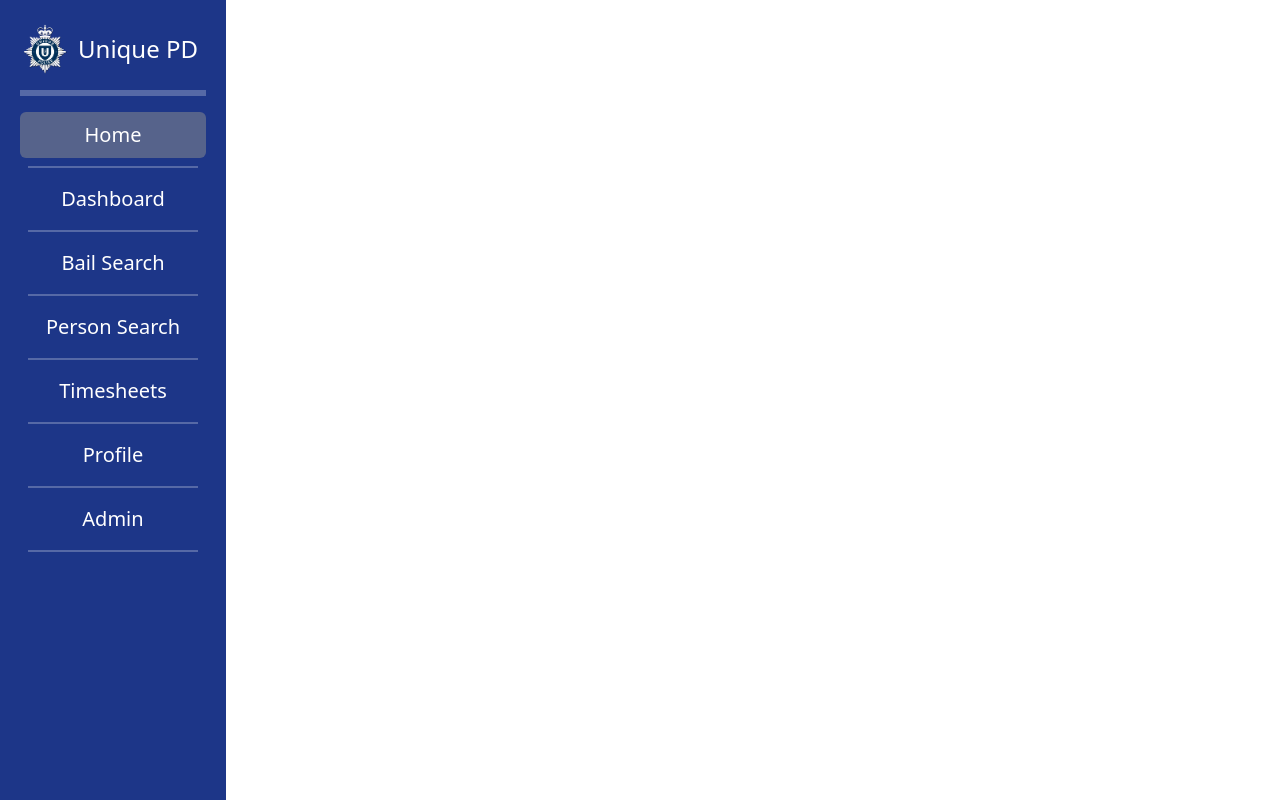
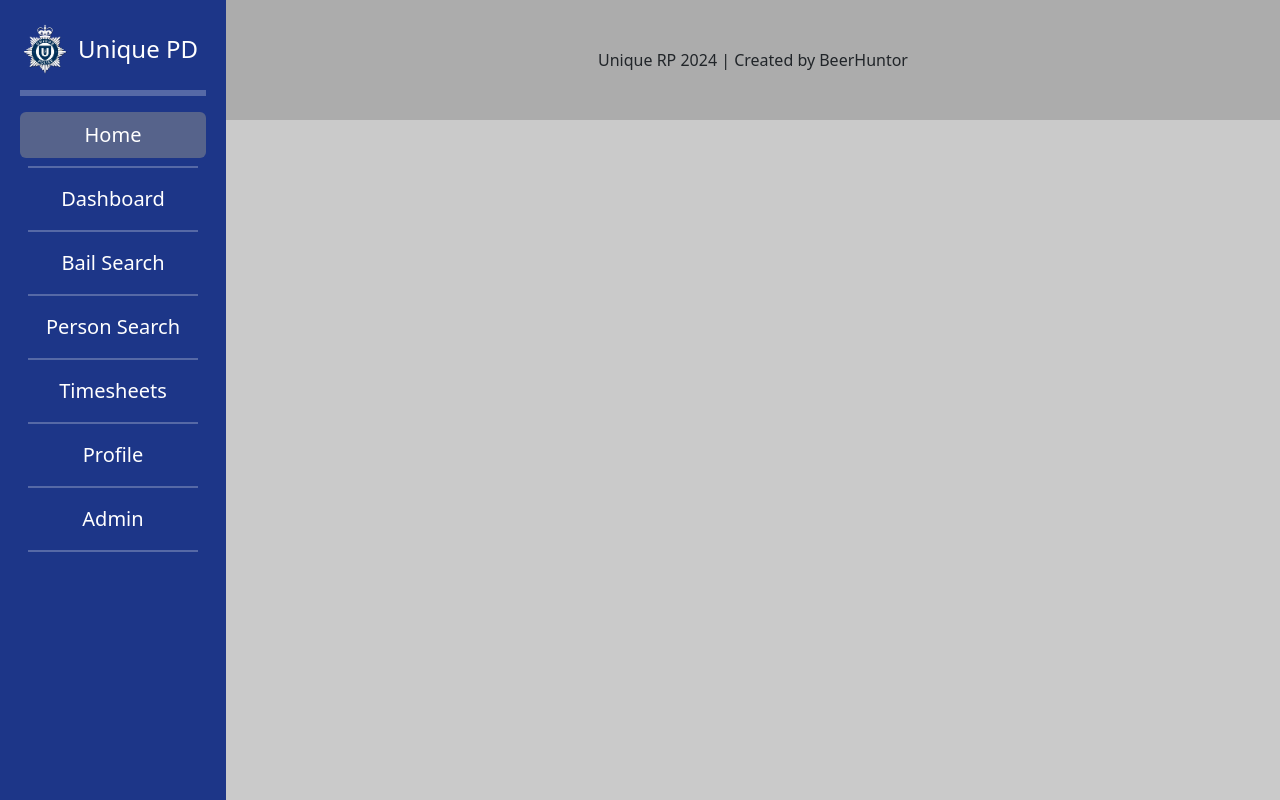
Before and after one commit to BeerHuntor/bail-app, a Python web app: template templates/base-sidebar.html in a window 1280 px wide. Run offline with Jinja, Linux system fonts and the light colour scheme; the template is opened without the code that fills it, so the values that code supplies are empty; some web fonts are replaced.

Commit message:
added rudimentary footer

```diff
--- a/static/styles/base-sidebar.css
+++ b/static/styles/base-sidebar.css
@@ -1,3 +1,7 @@
+body {
+    background-color: #cacaca;
+}
+
 .divider {
     border: 3px solid white;
     display: flex;
@@ -26,3 +30,8 @@
 .navbar-brand {
     justify-content: center;
 }
+
+.footer {
+    background-color: #acacac;
+
+}
--- a/templates/base-sidebar.html
+++ b/templates/base-sidebar.html
@@ -14,15 +14,12 @@
 
 
     <title>{% block pagetitle %}{% endblock pagetitle %} | Unique PD</title>
-    <style>
-        .nav-pills {
-            width: 100%;
-        }
-    </style>
+
 </head>
 <body>
     <div class="container-fluid">
         <div class="row">
+            <!--SIDEBAR NAVIGATION-->
             <div class="col-auto min-vh-100 nav-bg">
                 <div class="pt-4 pb-1 px-2">
                     <a class="navbar-brand d-flex align-items-center" href="">
@@ -62,10 +59,14 @@
                     </ul>
                 </div>
             </div>
-            <div class="col-auto">
+            <!--MAIN CONTENT-->
+            <div class="col">
                 {% block content %}
 
                 {% endblock content %}
+                <div class="row align-self-end footer">
+                    <span class="fs-6 d-inline text-center p-5">Unique RP 2024 | Created by BeerHuntor</span>
+                </div>
             </div>
         </div>
     </div>
```
